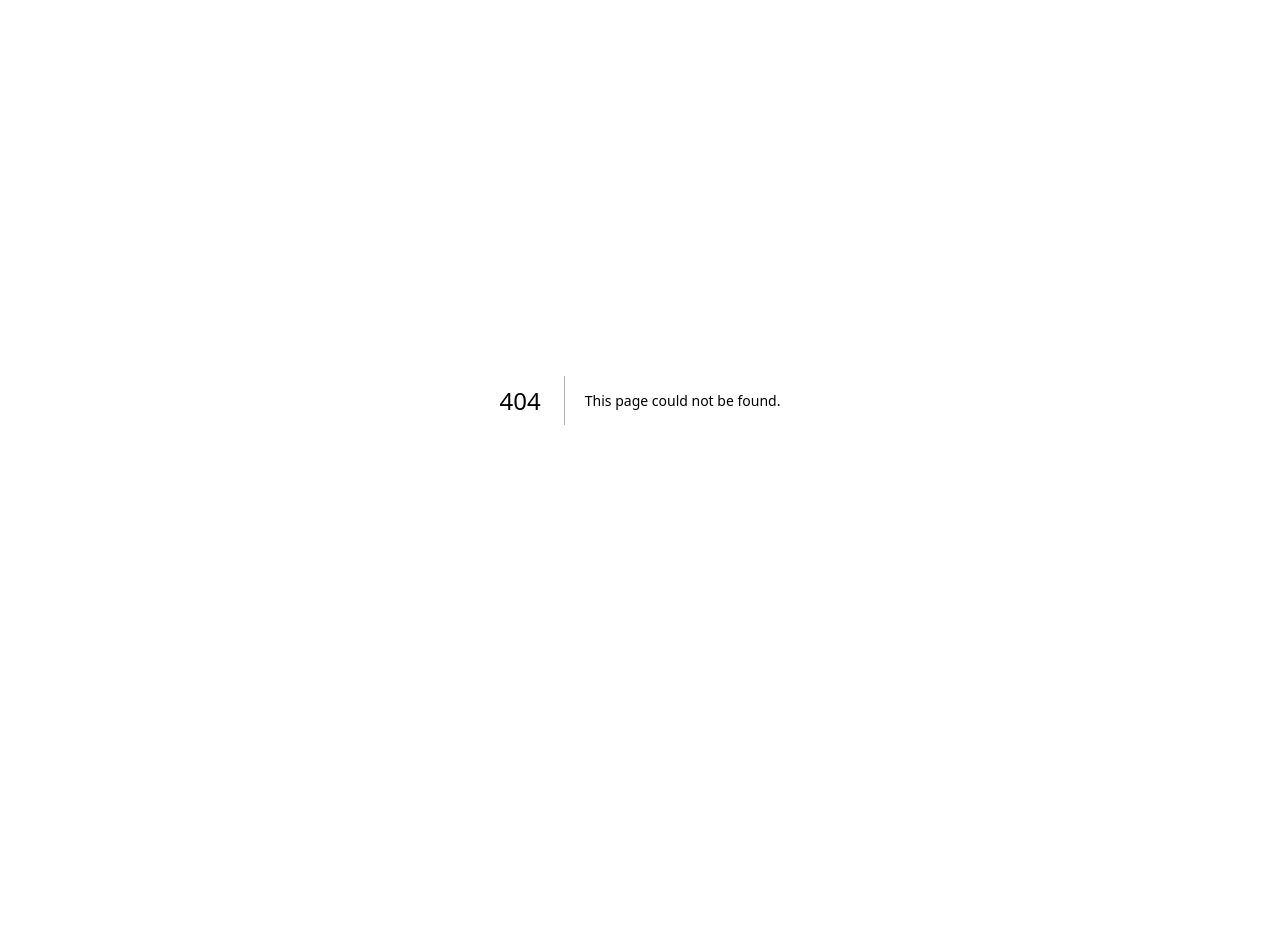
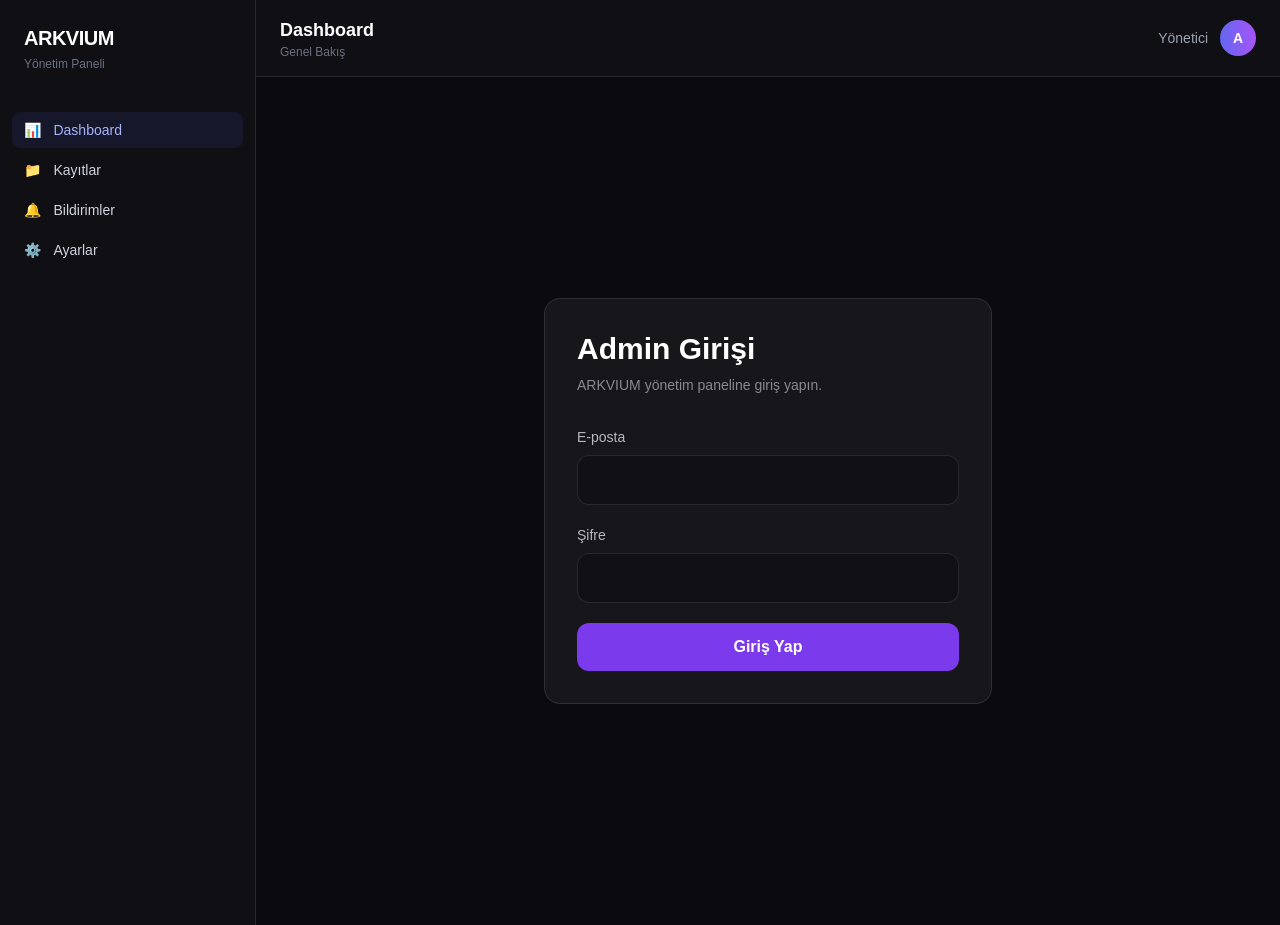
Before and after one commit to yasincirak/arkvium, a Next.js app: page /admin/login in a window 1280 px wide. Before the commit this address had no page. Before the commit the page ends 800 px from the top, so only its background shows below. Built offline with nearby package versions, Linux system fonts and the light colour scheme.

Commit message:
Supabase ve Prisma veritabani entegrasyonu tamamlandi

```diff
--- a/package.json
+++ b/package.json
@@ -13,6 +13,8 @@
     "@prisma/adapter-pg": "^7.8.0",
     "@prisma/client": "^7.8.0",
     "@types/nodemailer": "^8.0.1",
+    "bcryptjs": "^3.0.3",
+    "jose": "^6.2.3",
     "next": "14.2.35",
     "nodemailer": "^9.0.3",
     "pg": "^8.22.0",
--- /dev/null
+++ b/src/app/admin/login/page.tsx
@@ -0,0 +1,109 @@
+"use client";
+
+import { useState } from "react";
+
+export default function AdminLoginPage() {
+  const [email, setEmail] = useState("");
+  const [password, setPassword] = useState("");
+  const [error, setError] = useState("");
+  const [isLoading, setIsLoading] = useState(false);
+
+  async function handleSubmit(event: React.FormEvent<HTMLFormElement>) {
+    event.preventDefault();
+    setError("");
+    setIsLoading(true);
+
+    try {
+      const response = await fetch("/api/admin/login", {
+        method: "POST",
+        headers: {
+          "Content-Type": "application/json",
+        },
+        body: JSON.stringify({
+          email,
+          password,
+        }),
+      });
+
+      const data = await response.json();
+
+      if (!response.ok) {
+        setError(data.error || "Giriş başarısız.");
+        return;
+      }
+
+      window.location.href = "/admin";
+    } catch {
+      setError("Giriş sırasında bir hata oluştu.");
+    } finally {
+      setIsLoading(false);
+    }
+  }
+
+  return (
+    <main className="flex min-h-screen items-center justify-center bg-[#0a0a0f] p-6 text-white">
+      <div className="w-full max-w-md rounded-2xl border border-white/10 bg-white/5 p-8">
+        <div className="mb-8">
+          <h1 className="text-3xl font-bold">Admin Girişi</h1>
+          <p className="mt-2 text-sm text-white/50">
+            ARKVIUM yönetim paneline giriş yapın.
+          </p>
+        </div>
+
+        <form onSubmit={handleSubmit} className="space-y-5">
+          <div>
+            <label
+              htmlFor="email"
+              className="mb-2 block text-sm font-medium text-white/70"
+            >
+              E-posta
+            </label>
+
+            <input
+              id="email"
+              type="email"
+              value={email}
+              onChange={(event) => setEmail(event.target.value)}
+              required
+              autoComplete="email"
+              className="w-full rounded-xl border border-white/10 bg-black/20 px-4 py-3 text-white outline-none transition focus:border-violet-500"
+            />
+          </div>
+
+          <div>
+            <label
+              htmlFor="password"
+              className="mb-2 block text-sm font-medium text-white/70"
+            >
+              Şifre
+            </label>
+
+            <input
+              id="password"
+              type="password"
+              value={password}
+              onChange={(event) => setPassword(event.target.value)}
+              required
+              autoComplete="current-password"
+              className="w-full rounded-xl border border-white/10 bg-black/20 px-4 py-3 text-white outline-none transition focus:border-violet-500"
+            />
+          </div>
+
+          {error ? (
+            <div className="rounded-xl border border-red-500/20 bg-red-500/10 px-4 py-3 text-sm text-red-300">
+              {error}
+            </div>
+          ) : null}
+
+          <button
+            type="submit"
+            disabled={isLoading}
+            className="w-full rounded-xl bg-violet-600 px-4 py-3 font-semibold text-white transition hover:bg-violet-500 disabled:cursor-not-allowed disabled:opacity-60"
+          >
+            {isLoading ? "Giriş yapılıyor..." : "Giriş Yap"}
+          </button>
+        </form>
+      </div>
+    </main>
+  );
+}
--- /dev/null
+++ b/src/app/api/admin/login/route.ts
@@ -0,0 +1,64 @@
+import { NextResponse } from "next/server";
+import bcrypt from "bcryptjs";
+import { createAdminSessionToken } from "@/lib/auth";
+
+export async function POST(request: Request) {
+  try {
+    const body = await request.json();
+
+    const email = String(body.email || "").trim();
+    const password = String(body.password || "");
+
+    const adminEmail = process.env.ADMIN_EMAIL;
+    const adminPasswordHash = process.env.ADMIN_PASSWORD_HASH;
+
+    if (!adminEmail || !adminPasswordHash) {
+      return NextResponse.json(
+        { error: "Admin giriş ayarları eksik." },
+        { status: 500 }
+      );
+    }
+
+    if (email !== adminEmail) {
+      return NextResponse.json(
+        { error: "E-posta veya şifre hatalı." },
+        { status: 401 }
+      );
+    }
+
+    const passwordMatches = await bcrypt.compare(
+      password,
+      adminPasswordHash
+    );
+
+    if (!passwordMatches) {
+      return NextResponse.json(
+        { error: "E-posta veya şifre hatalı." },
+        { status: 401 }
+      );
+    }
+
+    const token = await createAdminSessionToken({
+      email,
+    });
+
+    const response = NextResponse.json({
+      success: true,
+    });
+
+    response.cookies.set("arkvium_admin_session", token, {
+      httpOnly: true,
+      secure: process.env.NODE_ENV === "production",
+      sameSite: "lax",
+      path: "/",
+      maxAge: 60 * 60 * 24 * 7,
+    });
+
+    return response;
+  } catch {
+    return NextResponse.json(
+      { error: "Giriş sırasında bir hata oluştu." },
+      { status: 500 }
+    );
+  }
+}
--- /dev/null
+++ b/src/lib/auth.ts
@@ -0,0 +1,37 @@
+import { SignJWT, jwtVerify } from "jose";
+
+const secret = new TextEncoder().encode(
+  process.env.ADMIN_SESSION_SECRET || "development-secret"
+);
+
+export type AdminSessionPayload = {
+  email: string;
+};
+
+export async function createAdminSessionToken(
+  payload: AdminSessionPayload
+): Promise<string> {
+  return new SignJWT(payload)
+    .setProtectedHeader({ alg: "HS256" })
+    .setIssuedAt()
+    .setExpirationTime("7d")
+    .sign(secret);
+}
+
+export async function verifyAdminSessionToken(
+  token: string
+): Promise<AdminSessionPayload | null> {
+  try {
+    const { payload } = await jwtVerify(token, secret);
+
+    if (typeof payload.email !== "string") {
+      return null;
+    }
+
+    return {
+      email: payload.email,
+    };
+  } catch {
+    return null;
+  }
+}
```
Also changed, not shown: middleware.ts (added, +34 -0 lines), 1 other file (tests, documents, lock files or other folders).
